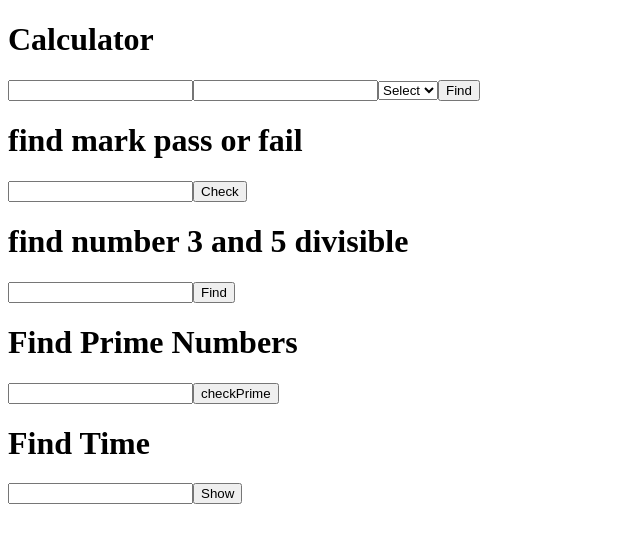
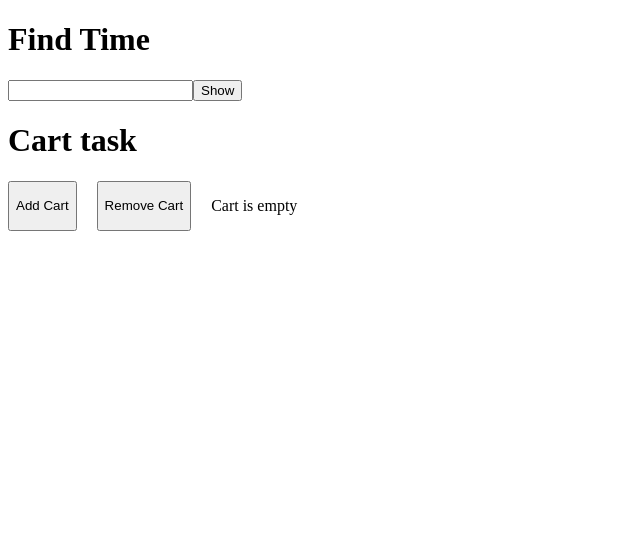
Before and after one commit to merdon-dt/js-recipe-website, a React (Vite) app: page / in a window 1280 px wide. Shown: the top 542 px of the page, without its empty margins (0-640 px from the left). Built offline with nearby package versions, Linux system fonts and the light colour scheme.

Commit message:
cart task push

```diff
--- a/src/App.jsx
+++ b/src/App.jsx
@@ -7,18 +7,20 @@ import Divisiblecheck from './Divisiblecheck'
 import PrimeNumber from './PrimeNumber'
 import TimeFormat from './TimeFormat'
 import TimeFind from './TimeFind'
+import Cart from './Cart'
 
 const App = () => {
   return (
     <div>
       {/* <Task/>
-      <OddorEven/> */}
+      <OddorEven/>
       <Calculator/>
       <Mark/>
       <Divisiblecheck />
-      <PrimeNumber/>
+      <PrimeNumber/> */}
       {/* <TimeFormat/> */}
       <TimeFind/>
+      <Cart/>
 
     </div>
   )
--- /dev/null
+++ b/src/Cart.jsx
@@ -0,0 +1,59 @@
+import React, { useState } from "react";
+
+const Cart = () => {
+  const [cart, setcart] = useState(false);
+  const [text, settext] = useState("");
+
+  const list = [
+    {
+      item1: "one",
+      item2: "two",
+      item3: "three",
+    },
+  ];
+
+  const addcart = () => {
+    setcart(true);
+    settext("Proceed to checkout");
+  };
+
+  const removecart = () => {
+    setcart(false);
+    settext("cart Empty");
+  };
+  return (
+    <div>
+        <h1>Cart task</h1>
+
+      <div style={{ display: "flex",gap:"20px" }}>
+
+        <button onClick={addcart}>Add Cart</button>
+        <button onClick={removecart}>Remove Cart</button>
+        <p>{text || "Cart is empty"}</p>
+
+      </div>
+
+      {cart && (
+        <div
+          style={{
+            backgroundColor: "gray",
+            width: "100px",
+            padding: "10px 20px",
+            color: "white", margin:"20px"
+          }}
+        >
+          {list.map((listt) => (
+            <>
+              <p>{listt.item1}</p>
+              <p>{listt.item2}</p>
+              <p>{listt.item3}</p>
+            </>
+          ))}
+        </div>
+      )}
+
+    </div>
+  );
+};
+
+export default Cart;
--- a/src/TimeFind.jsx
+++ b/src/TimeFind.jsx
@@ -8,7 +8,7 @@ const TimeFind = () => {
 
        const times = time.split(":").map(Number);
 
-        if (times.length !== 2) {
+        if (times.length !== 1) {
             setShow("Please enter in HH:MM format");
             return;
         }
```
